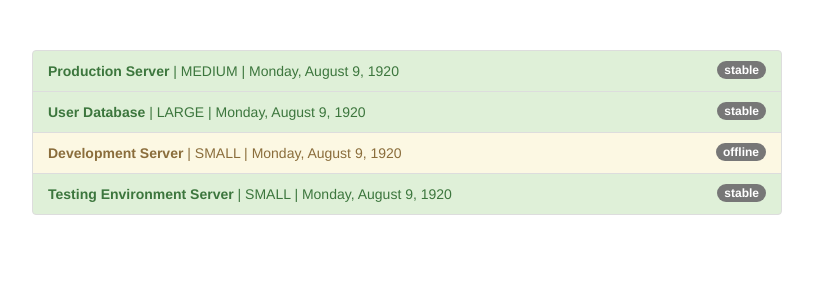
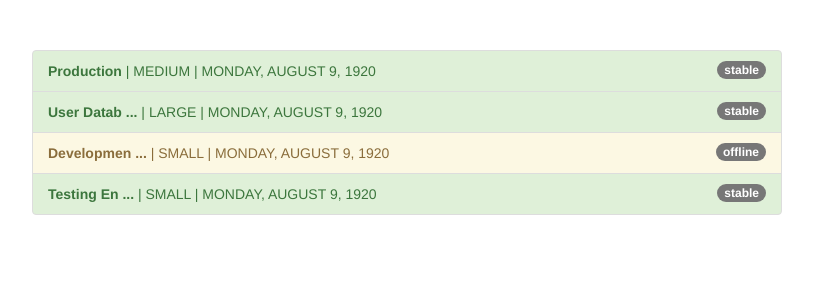
Before and after one commit to kevincastrochavez/pipes-angular, an Angular app: page / in a window 1280 px wide. Shown: the top 300 px of the page, without its empty margins (233-1046 px from the left). Built offline with nearby package versions, Linux system fonts and the light colour scheme.

Commit message:
learned how to create my own pipes

```diff
--- a/src/app/app.component.html
+++ b/src/app/app.component.html
@@ -10,9 +10,10 @@
           <span class="badge">
             {{ server.status }}
           </span>
-          <strong>{{ server.name }}</strong> |
+          <strong>{{ server.name | shorten }}</strong> |
           {{ server.instanceType | uppercase }} |
-          {{ server.started | date: "fullDate" }}
+          <!-- Pipes execute from left to right -->
+          {{ server.started | date: "fullDate" | uppercase }}
         </li>
       </ul>
     </div>
--- a/src/app/app.component.ts
+++ b/src/app/app.component.ts
@@ -1,42 +1,47 @@
-import { Component } from '@angular/core';
+import { Component } from "@angular/core";
 
 @Component({
-  selector: 'app-root',
-  templateUrl: './app.component.html',
-  styleUrls: ['./app.component.css']
+  selector: "app-root",
+  templateUrl: "./app.component.html",
+  styleUrls: ["./app.component.css"],
 })
 export class AppComponent {
   servers = [
     {
-      instanceType: 'medium',
-      name: 'Production Server',
-      status: 'stable',
-      started: new Date(15, 1, 2017)
+      instanceType: "medium",
+      name: "Production",
+      status: "stable",
+      started: new Date(15, 1, 2017),
     },
     {
-      instanceType: 'large',
-      name: 'User Database',
-      status: 'stable',
-      started: new Date(15, 1, 2017)
+      instanceType: "large",
+      name: "User Database",
+      status: "stable",
+      started: new Date(15, 1, 2017),
     },
     {
-      instanceType: 'small',
-      name: 'Development Server',
-      status: 'offline',
-      started: new Date(15, 1, 2017)
+      instanceType: "small",
+      name: "Development Server",
+      status: "offline",
+      started: new Date(15, 1, 2017),
     },
     {
-      instanceType: 'small',
-      name: 'Testing Environment Server',
-      status: 'stable',
-      started: new Date(15, 1, 2017)
-    }
+      instanceType: "small",
+      name: "Testing Environment Server",
+      status: "stable",
+      started: new Date(15, 1, 2017),
+    },
   ];
-  getStatusClasses(server: {instanceType: string, name: string, status: string, started: Date}) {
+  getStatusClasses(server: {
+    instanceType: string;
+    name: string;
+    status: string;
+    started: Date;
+  }) {
     return {
-      'list-group-item-success': server.status === 'stable',
-      'list-group-item-warning': server.status === 'offline',
-      'list-group-item-danger': server.status === 'critical'
+      "list-group-item-success": server.status === "stable",
+      "list-group-item-warning": server.status === "offline",
+      "list-group-item-danger": server.status === "critical",
     };
   }
 }
--- /dev/null
+++ b/src/app/shorten.pipe.ts
@@ -0,0 +1,14 @@
+import { Pipe, PipeTransform } from "@angular/core";
+
+@Pipe({
+  name: "shorten",
+})
+export class ShortenPipe implements PipeTransform {
+  transform(value: any) {
+    if (value.length > 10) {
+      return value.substr(0, 10) + " ...";
+    }
+
+    return value;
+  }
+}
```
Also changed, not shown: src/app/app.module.ts (+9 -14 lines).
